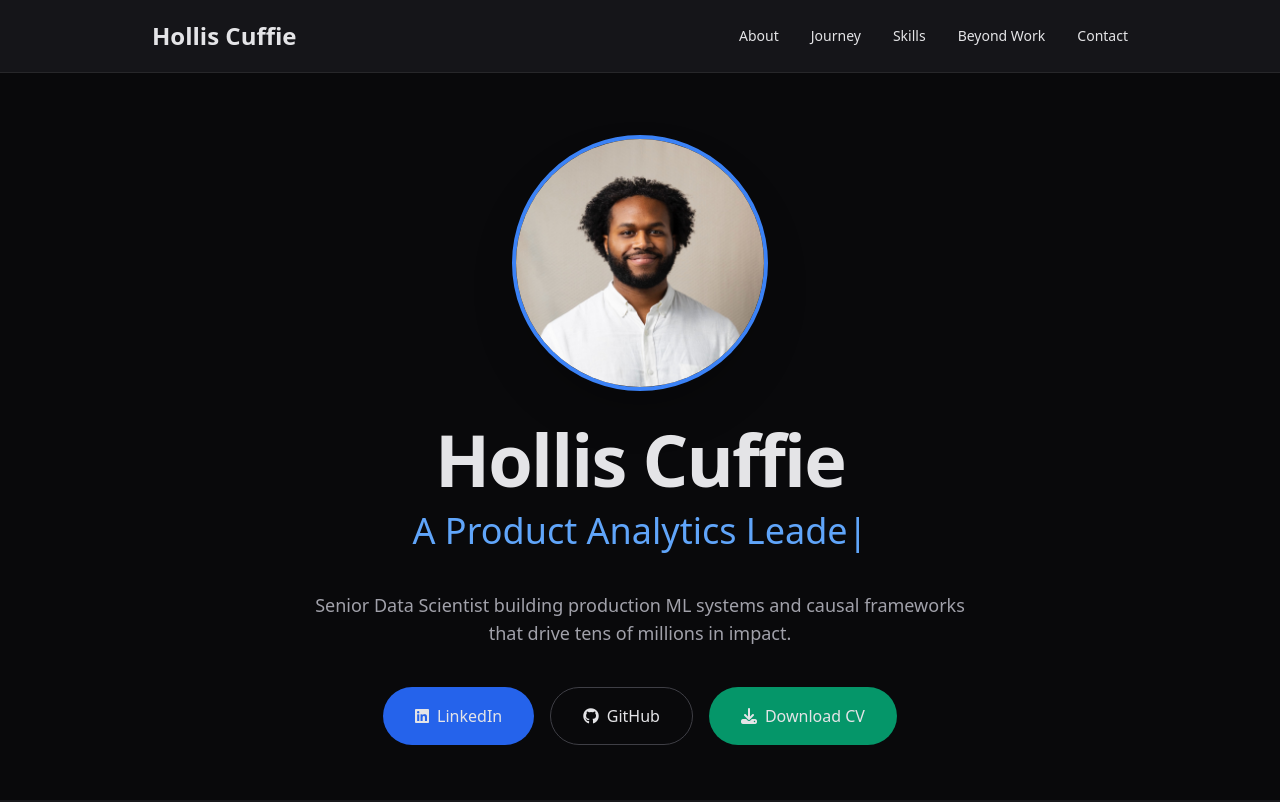
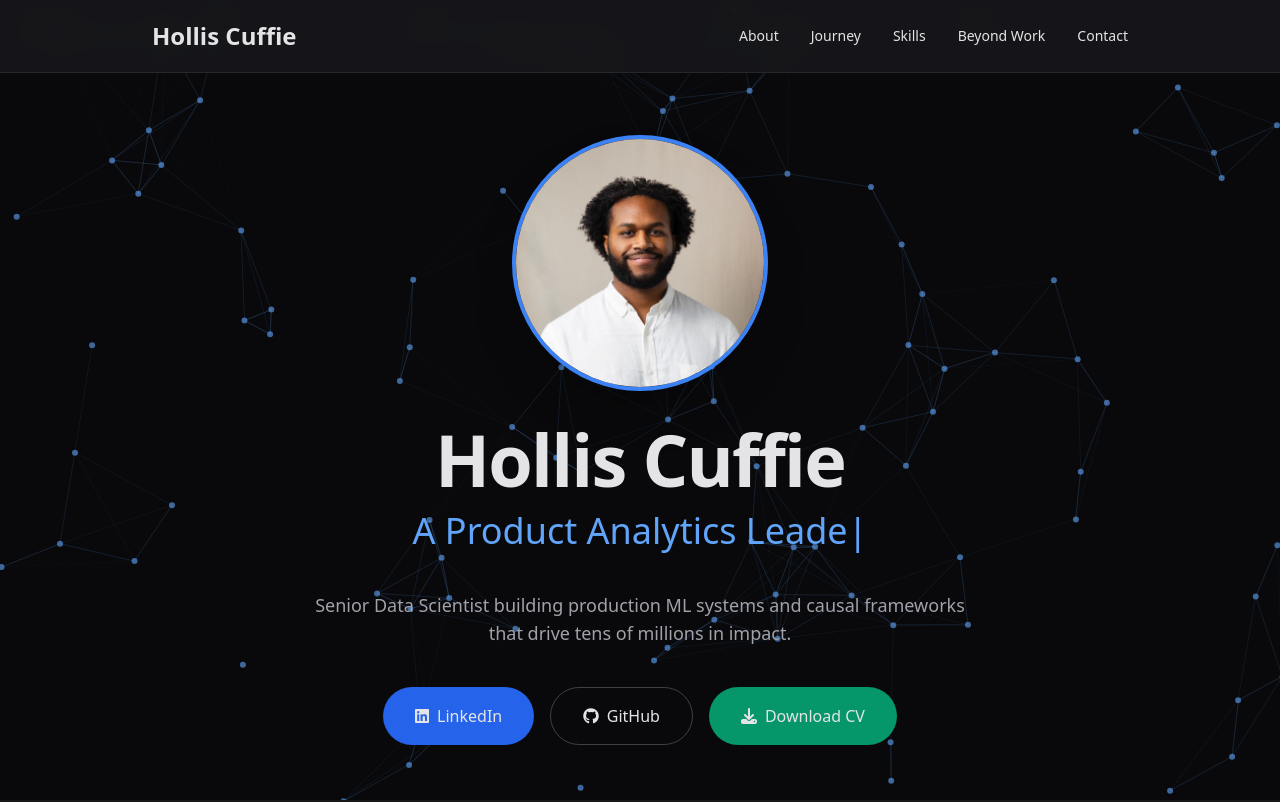
Before and after one commit to hcuffie1/hcuffie1.github.io, a plain HTML site: page index.html in a window 1280 px wide. Shown: the top 802 px of the page. Drawn offline with nearby package versions, Linux system fonts and the light colour scheme; animation ran at ten frames a second.

Commit message:
Update index.html again

```diff
--- a/index.html
+++ b/index.html
@@ -7,15 +7,10 @@
   <link rel="icon" type="image/png" href="assets/favicon.png">
   <script src="https://cdn.tailwindcss.com"></script>
   <link rel="stylesheet" href="https://cdnjs.cloudflare.com/ajax/libs/font-awesome/6.5.0/css/all.min.css">
+  <script src="https://cdn.jsdelivr.net/npm/particles.js@2.0.0/particles.min.js"></script>
+  <script src="https://cdn.jsdelivr.net/npm/typed.js@2.0.12"></script>
   <style>
-    #particles-js, #skills-particles, #contact-particles {
-      position: absolute;
-      width: 100%;
-      height: 100%;
-      top: 0;
-      left: 0;
-      z-index: -1;
-    }
+    #particles-js, #skills-particles, #contact-particles { position: absolute; width: 100%; height: 100%; top: 0; left: 0; z-index: -1; }
     .hero-photo { transition: all 0.4s ease; }
     .hero-photo:hover { transform: scale(1.05); box-shadow: 0 0 50px rgba(59, 130, 246, 0.7); }
     .timeline-item { opacity: 0; transform: translateY(40px); transition: all 0.8s cubic-bezier(0.4, 0, 0.2, 1); }
@@ -23,6 +18,8 @@
   </style>
 </head>
 <body class="bg-zinc-950 text-zinc-200 overflow-x-hidden">
+
+  <div id="particles-js"></div>
 
   <!-- NAV -->
   <nav class="fixed top-0 w-full bg-zinc-900/90 backdrop-blur-md z-50 border-b border-zinc-800">
@@ -39,8 +36,7 @@
   </nav>
 
   <!-- HERO -->
-  <section class="min-h-screen flex items-center pt-20 relative overflow-hidden">
-    <div id="particles-js"></div>
+  <section class="min-h-screen flex items-center pt-20 relative">
     <div class="max-w-5xl mx-auto px-6 text-center relative z-10">
       <img src="assets/profile.jpg" alt="Hollis Cuffie" class="hero-photo mx-auto w-64 h-64 rounded-full border-4 border-blue-500 object-cover shadow-2xl mb-8">
       <h1 class="text-6xl md:text-7xl font-bold tracking-tight">Hollis Cuffie</h1>
@@ -146,7 +142,7 @@
     </div>
   </section>
 
-  <!-- SKILLS -->
+  <!-- SKILLS (with particles) -->
   <section id="skills" class="py-16 bg-zinc-950 relative overflow-hidden">
     <div id="skills-particles"></div>
     <div class="max-w-5xl mx-auto px-6 relative z-10">
@@ -164,7 +160,7 @@
     </div>
   </section>
 
-  <!-- BEYOND THE CODE -->
+  <!-- BEYOND THE CODE - WIDE 3-ROW GRID WITH FILLED COLORED CIRCLES -->
   <section id="beyond" class="py-24 bg-zinc-900">
     <div class="max-w-6xl mx-auto px-6 text-center">
       <h2 class="text-4xl font-bold mb-12">Beyond the Code</h2>
@@ -189,7 +185,7 @@
         <div class="flex flex-col items-center"><div class="w-16 h-16 bg-lime-500 rounded-full flex items-center justify-center text-3xl"><i class="fas fa-mountain"></i></div><p class="text-sm mt-2">Hiking</p></div>
         <div class="flex flex-col items-center"><div class="w-16 h-16 bg-sky-500 rounded-full flex items-center justify-center text-3xl"><i class="fas fa-water"></i></div><p class="text-sm mt-2">Paddle Boarding</p></div>
         <div class="flex flex-col items-center"><div class="w-16 h-16 bg-red-500 rounded-full flex items-center justify-center text-3xl"><i class="fas fa-volleyball-ball"></i></div><p class="text-sm mt-2">Volleyball</p></div>
-        <div class="flex flex-col items-center"><div class="w-16 h-16 bg-violet-500 rounded-full flex items-center justify-center text-4xl">⚔️</div><p class="text-sm mt-2">Fencing</p></div>
+        <div class="flex flex-col items-center"><div class="w-16 h-16 bg-violet-500 rounded-full flex items-center justify-center text-3xl"><i class="fas fa-sword"></i></div><p class="text-sm mt-2">Fencing</p></div>
         <div class="flex flex-col items-center"><div class="w-16 h-16 bg-green-500 rounded-full flex items-center justify-center text-3xl"><i class="fas fa-frog"></i></div><p class="text-sm mt-2">Duolingo</p></div>
         <div class="flex flex-col items-center"><div class="w-16 h-16 bg-pink-500 rounded-full flex items-center justify-center text-3xl"><i class="fas fa-heart"></i></div><p class="text-sm mt-2">Reproductive Justice</p></div>
         <div class="flex flex-col items-center"><div class="w-16 h-16 bg-purple-500 rounded-full flex items-center justify-center text-3xl"><i class="fas fa-music"></i></div><p class="text-sm mt-2">Karaoke</p></div>
@@ -200,13 +196,13 @@
         <div class="flex flex-col items-center"><div class="w-16 h-16 bg-amber-500 rounded-full flex items-center justify-center text-3xl"><i class="fas fa-hammer"></i></div><p class="text-sm mt-2">DIY Projects</p></div>
         <div class="flex flex-col items-center"><div class="w-16 h-16 bg-pink-500 rounded-full flex items-center justify-center text-3xl"><i class="fas fa-cocktail"></i></div><p class="text-sm mt-2">Mixology</p></div>
         <div class="flex flex-col items-center"><div class="w-16 h-16 bg-violet-500 rounded-full flex items-center justify-center text-3xl"><i class="fas fa-spa"></i></div><p class="text-sm mt-2">Pilates</p></div>
-        <div class="flex flex-col items-center"><div class="w-16 h-16 bg-indigo-500 rounded-full flex items-center justify-center text-3xl"><i class="fas fa-brain"></i></div><p class="text-sm mt-2">Mental Health Advocacy</p></div>
+        <div class="flex flex-col items-center"><div class="w-16 h-16 bg-indigo-500 rounded-full flex items-center justify-center text-3xl"><i class="fas fa-brain"></i></div><p class="text-sm mt-2">Therapy / Mental Health</p></div>
         <div class="flex flex-col items-center"><div class="w-16 h-16 bg-rose-500 rounded-full flex items-center justify-center text-3xl"><i class="fas fa-dice"></i></div><p class="text-sm mt-2">Board Games</p></div>
       </div>
     </div>
   </section>
 
-  <!-- CONTACT -->
+  <!-- CONTACT FORM (with particles) -->
   <section id="contact" class="py-24 bg-zinc-900 relative overflow-hidden">
     <div id="contact-particles"></div>
     <div class="max-w-2xl mx-auto px-6 relative z-10">
@@ -232,62 +228,53 @@
   </section>
 
   <footer class="py-8 text-center text-zinc-500 text-sm">
-    © 2026 Hollis Cuffie • Built with Tailwind + tsParticles
+    © 2026 Hollis Cuffie • Built with Tailwind + Particles.js
   </footer>
 
-  <!-- ALL EXTERNAL SCRIPTS MOVED TO THE VERY BOTTOM -->
-  <script src="https://cdnjs.cloudflare.com/ajax/libs/tsparticles/3.9.1/tsparticles.bundle.min.js"></script>
-  <script src="https://cdn.jsdelivr.net/npm/typed.js@2.0.12/typed.min.js"></script>
+  <script>
+    particlesJS("particles-js", {
+      particles: { number: { value: 80 }, color: { value: "#60a5fa" }, shape: { type: "circle" }, opacity: { value: 0.6 }, size: { value: 3 }, line_linked: { enable: true, distance: 150, color: "#60a5fa", opacity: 0.3, width: 1 }, move: { enable: true, speed: 1.5 } },
+      interactivity: { events: { onhover: { enable: true, mode: "grab" }, onclick: { enable: true, mode: "push" } } },
+      retina_detect: true
+    });
 
-  <script>
-    const particleConfig = {
-      fullScreen: { enable: false },
-      particles: {
-        number: { value: 80 },
-        color: { value: "#60a5fa" },
-        shape: { type: "circle" },
-        opacity: { value: 0.6 },
-        size: { value: 3 },
-        line_linked: { enable: true, distance: 150, color: "#60a5fa", opacity: 0.3, width: 1 },
-        move: { enable: true, speed: 1.5 }
-      },
-      interactivity: {
-        events: {
-          onhover: { enable: true, mode: "grab" },
-          onclick: { enable: true, mode: "push" }
-        }
-      },
+    particlesJS("skills-particles", {
+      particles: { number: { value: 90 }, color: { value: "#60a5fa" }, shape: { type: "circle" }, opacity: { value: 0.5 }, size: { value: 3 }, line_linked: { enable: true, distance: 140, color: "#60a5fa", opacity: 0.25, width: 1 }, move: { enable: true, speed: 1.2 } },
+      interactivity: { events: { onhover: { enable: true, mode: "grab" } } },
       retina_detect: true
-    };
+    });
 
-    window.addEventListener('load', function() {
-      // Particles
-      tsParticles.load("particles-js", particleConfig);
-      tsParticles.load("skills-particles", particleConfig);
-      tsParticles.load("contact-particles", particleConfig);
+    particlesJS("contact-particles", {
+      particles: { number: { value: 70 }, color: { value: "#60a5fa" }, shape: { type: "circle" }, opacity: { value: 0.45 }, size: { value: 2.8 }, line_linked: { enable: true, distance: 130, color: "#60a5fa", opacity: 0.22, width: 1 }, move: { enable: true, speed: 1.1 } },
+      interactivity: { events: { onhover: { enable: true, mode: "grab" } } },
+      retina_detect: true
+    });
 
-      // Typed.js
     new Typed('#typed', {
       strings: ["A Senior Data Scientist", "A Product Analytics Leader", "A Causal Inference Expert", "An ML Platform Owner", "An Experimentation Strategist", "A Creative Problem Solver"],
       typeSpeed: 45, backSpeed: 35, backDelay: 1300, loop: true, showCursor: true, cursorChar: '|'
     });
 
-      // Timeline
     const items = document.querySelectorAll('.timeline-item');
     let lastScrollY = window.scrollY;
+
     window.addEventListener('scroll', () => {
       const currentScrollY = window.scrollY;
       const scrollingDown = currentScrollY > lastScrollY;
+
       items.forEach(item => {
         const rect = item.getBoundingClientRect();
         const inView = rect.top < window.innerHeight * 0.75 && rect.bottom > window.innerHeight * 0.25;
-          if (scrollingDown && inView) item.classList.add('visible');
-          else if (!scrollingDown && rect.bottom < window.innerHeight * 0.35) item.classList.remove('visible');
+
+        if (scrollingDown && inView) {
+          item.classList.add('visible');
+        } else if (!scrollingDown && rect.bottom < window.innerHeight * 0.35) {
+          item.classList.remove('visible');
+        }
       });
       lastScrollY = currentScrollY;
     });
 
-      // Contact form
     document.getElementById('contactForm').addEventListener('submit', function(e) {
       e.preventDefault();
       const name = document.getElementById('name').value;
@@ -296,7 +283,6 @@
       window.location.href = `mailto:hollis.cuffie@gmail.com?subject=Message from ${name}&body=${encodeURIComponent(message)}%0A%0AFrom: ${email}`;
       alert('Opening your email client — thanks for reaching out!');
     });
-    });
   </script>
 </body>
 </html>
```
Lines whose indentation alone changed are shown as unchanged.
